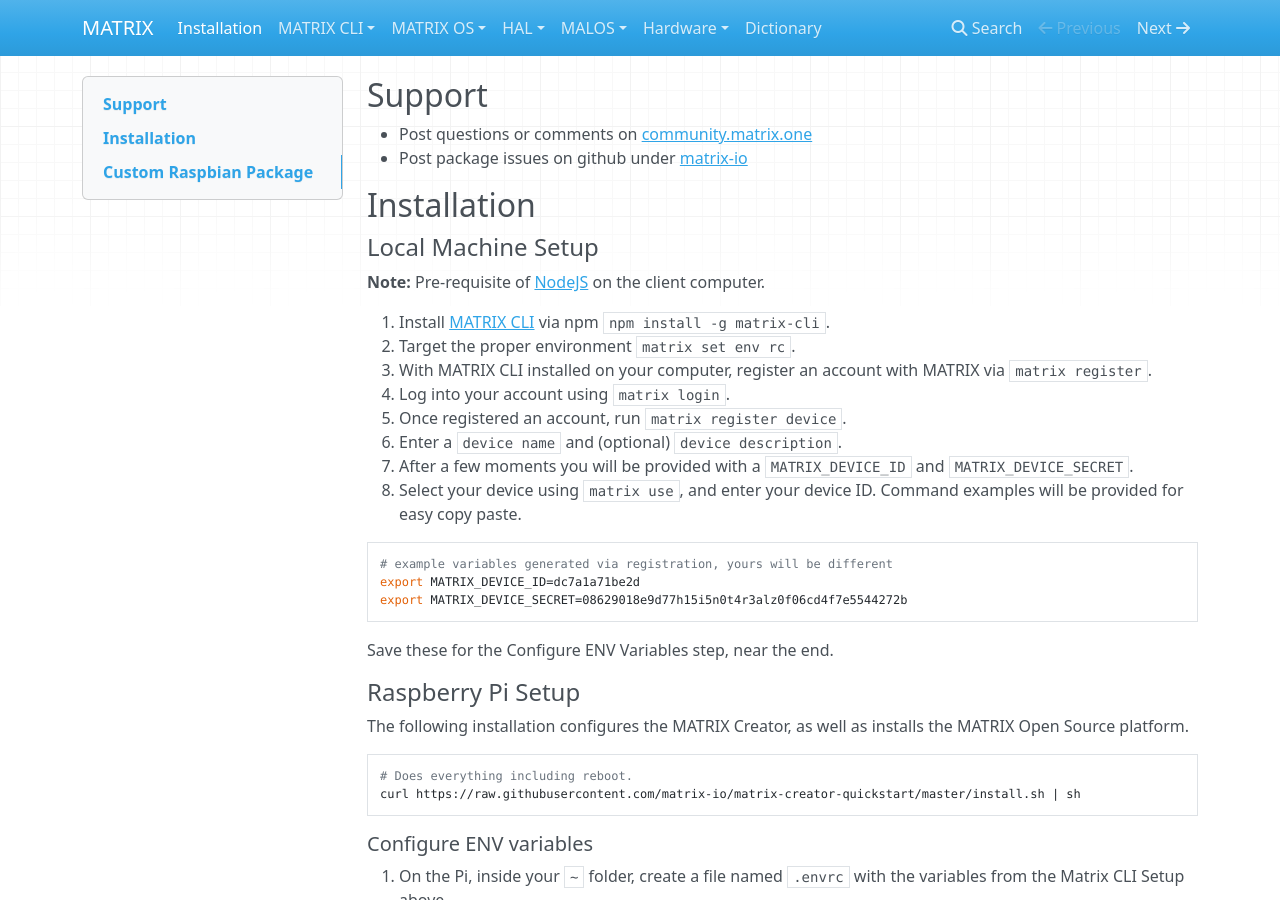
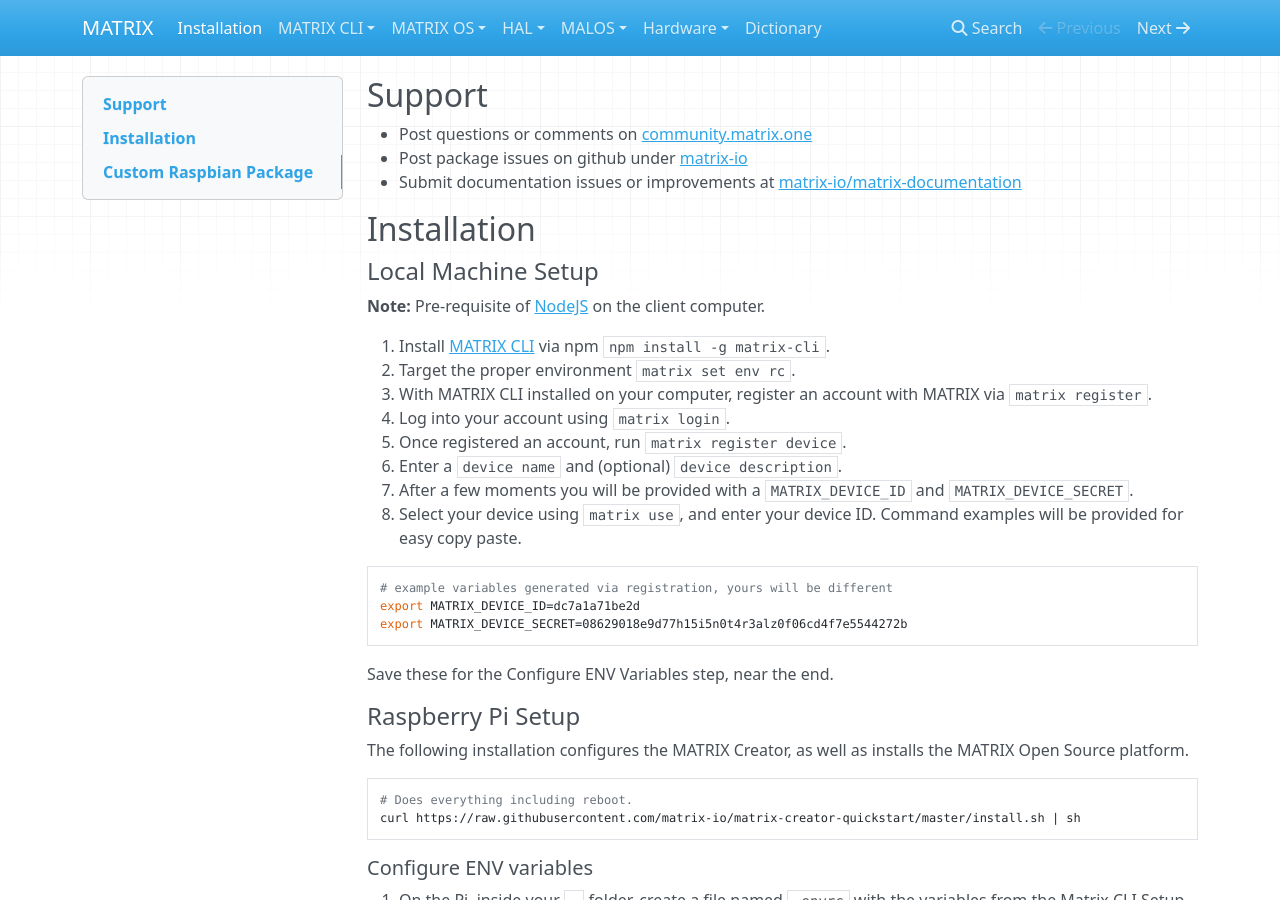
Before and after one commit to matrix-io/matrix-documentation, an MkDocs documentation site: the page built from docs/index.md, in a window 1280 px wide and 900 px high. Built offline with MkDocs 1.6.1, drawn with Linux system fonts in a browser that asks for light colours; nearby versions of some CDN libraries; old or Windows-style settings are respelled for this version of MkDocs.

Commit message:
Support on documentation itself

```diff
--- a/docs/index.md
+++ b/docs/index.md
@@ -1,6 +1,7 @@
 ## Support
 * Post questions or comments on [community.matrix.one](http://community.matrix.one/)
 * Post package issues on github under [matrix-io](https://github.com/matrix-io)
+* Submit documentation issues or improvements at [matrix-io/matrix-documentation](https://github.com/matrix-io/matrix-documentation)
 
 ## Installation
 
```
